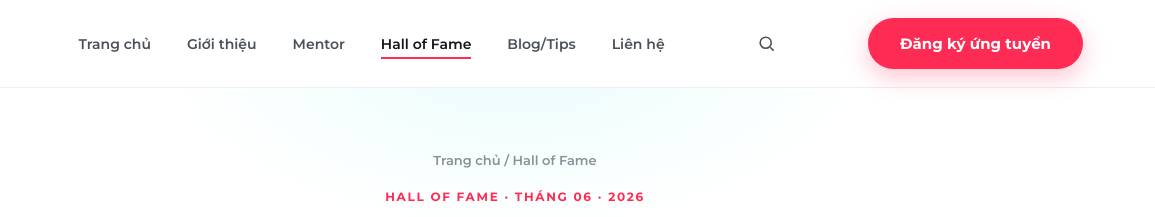
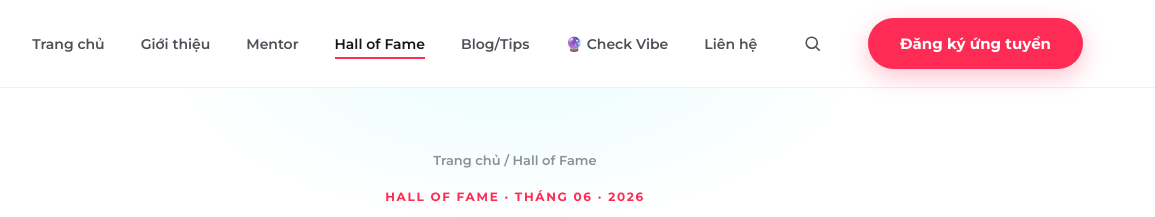
Before and after one commit to nguyentheanh47-code/chill-website, a website: page hall-of-fame/index.html in a window 1280 px wide. Shown: the top 217 px of the page, 125-1280 px from the left. Drawn offline with Linux system fonts and the light colour scheme.

Commit message:
Add files via upload

```diff
--- a/hall-of-fame/index.html
+++ b/hall-of-fame/index.html
@@ -23,6 +23,7 @@
       <li><a href="/mentor/">Mentor</a></li>
       <li><a href="/hall-of-fame/" class="active">Hall of Fame</a></li>
       <li><a href="/tips/">Blog/Tips</a></li>
+      <li><a href="/check-vibe/">🔮 Check Vibe</a></li>
       <li><a href="/lien-he/">Liên hệ</a></li>
     </ul>
     <a href="/tips/" class="nav-search-btn" id="navSearchBtn" aria-label="Tìm kiếm bài viết" title="Tìm kiếm bài viết"><svg viewBox="0 0 24 24" fill="none" stroke="currentColor" stroke-width="2"><circle cx="11" cy="11" r="7"/><path d="M21 21l-4.3-4.3"/></svg></a><div class="navcta"><a href="/lien-he/" class="btn btn-primary">Đăng ký ứng tuyển</a></div>
```
